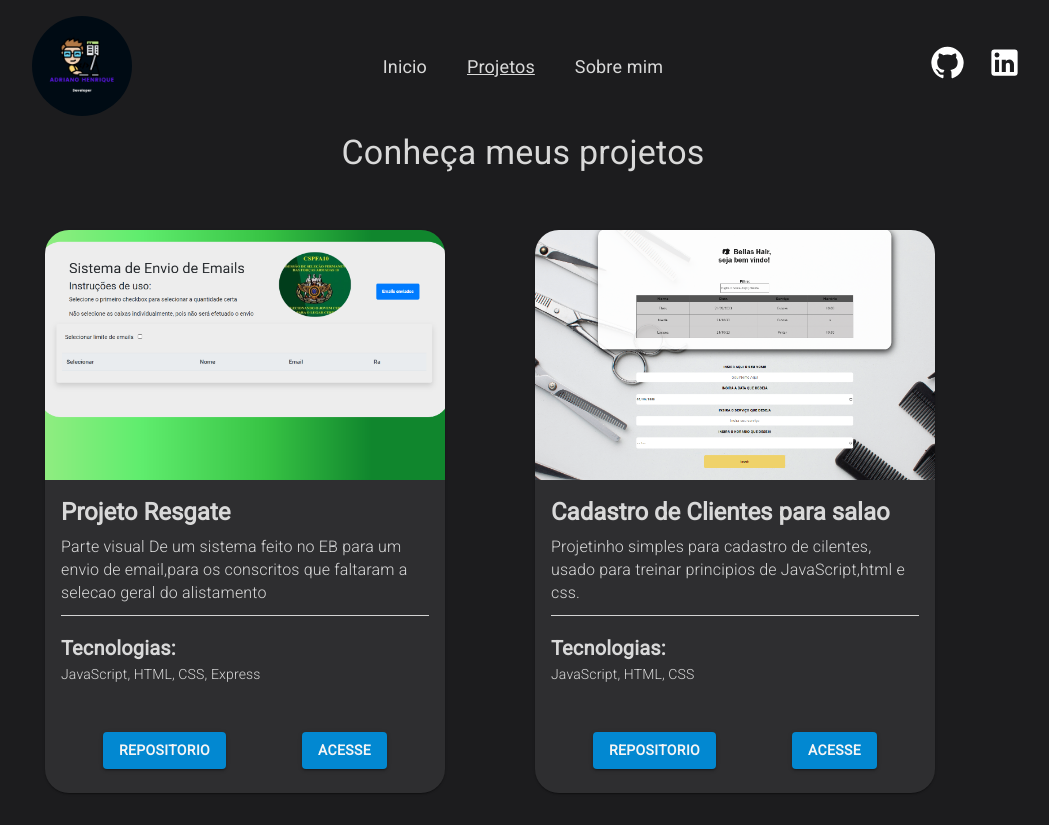
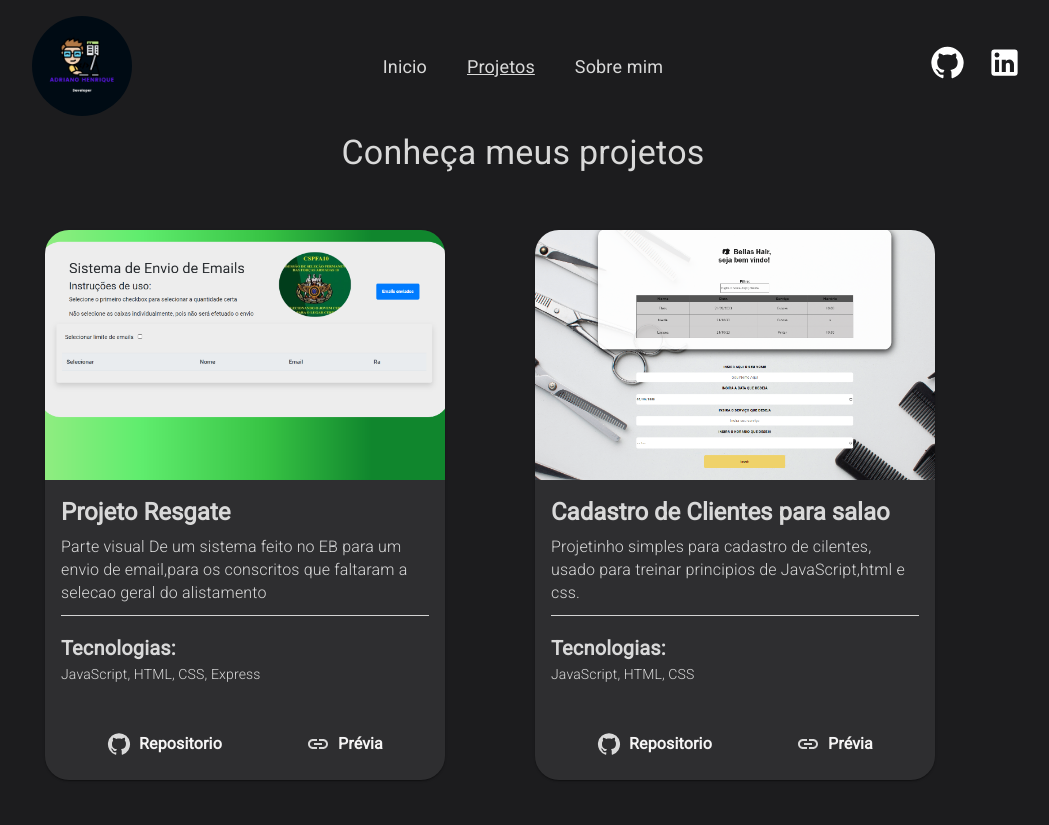
Before and after one commit to Adriano-henriqq/Portifolio-react-att, a React (Create React App) app: page /projetos in a window 1280 px wide. Shown: the whole page, without its empty margins (117-1166 px from the left). Built offline with nearby package versions, Linux system fonts and the light colour scheme.

Commit message:
att layout e estilos

```diff
--- a/src/Components/Cards/index.js
+++ b/src/Components/Cards/index.js
@@ -5,6 +5,10 @@ import CardContent from '@mui/material/CardContent';
 import CardMedia from '@mui/material/CardMedia';
 import Typography from '@mui/material/Typography';
 import { Box, Button, CardActionArea, CardActions, Link } from '@mui/material';
+import gitIcon from 'assets/github.svg'
+import GitHubIcon from '@mui/icons-material/GitHub';
+import LinkIcon from '@mui/icons-material/Link';
+
 
 
 
@@ -36,9 +40,9 @@ export default function Cards({foto,alt,titulo,descricao,repoLink,siteLink,tecno
           </Link>
 
         </CardActionArea>
-        <CardActions sx={{display: 'flex', justifyContent:'space-around', alignItems: 'flex-end', p:3}}>
-           <Button color='info' variant='contained'><a className={styles.linkItem} href={repoLink}>Repositorio</a></Button>
-           <Button variant='contained' color='info' ><a className={styles.linkItem} href={siteLink}>acesse</a></Button>
+        <CardActions sx={{display: 'flex', justifyContent:'space-around', alignItems: 'center', p:3}}>
+           <Box display={'flex'} alignItems={'center'} gap={1}><GitHubIcon/>  <a className={styles.linkItem} href={repoLink}>Repositorio</a> </Box>
+           <Box display={'flex'} alignItems={'center'} gap={1} ><LinkIcon/> <a className={styles.linkItem} href={siteLink}>Prévia</a></Box>
         </CardActions>
       </Card>
 
```
